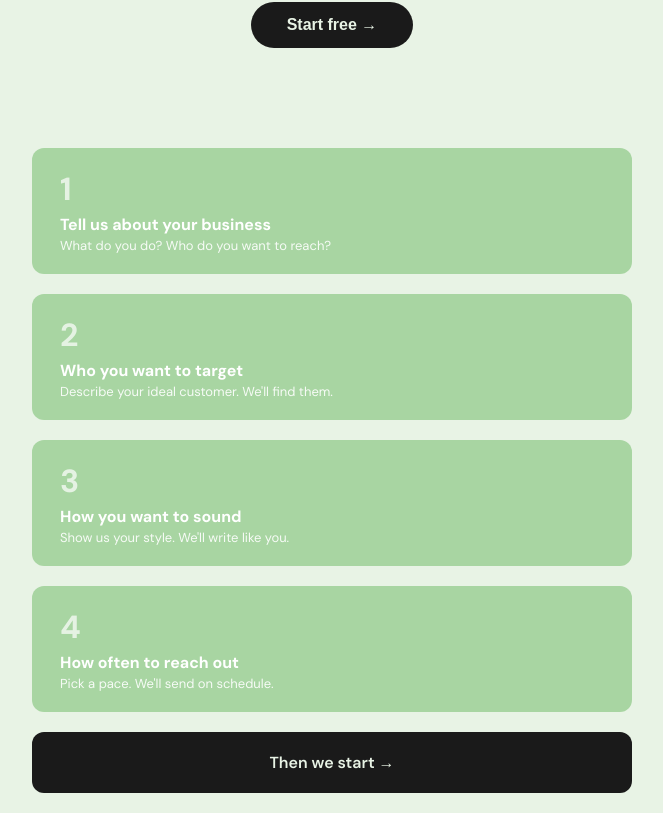
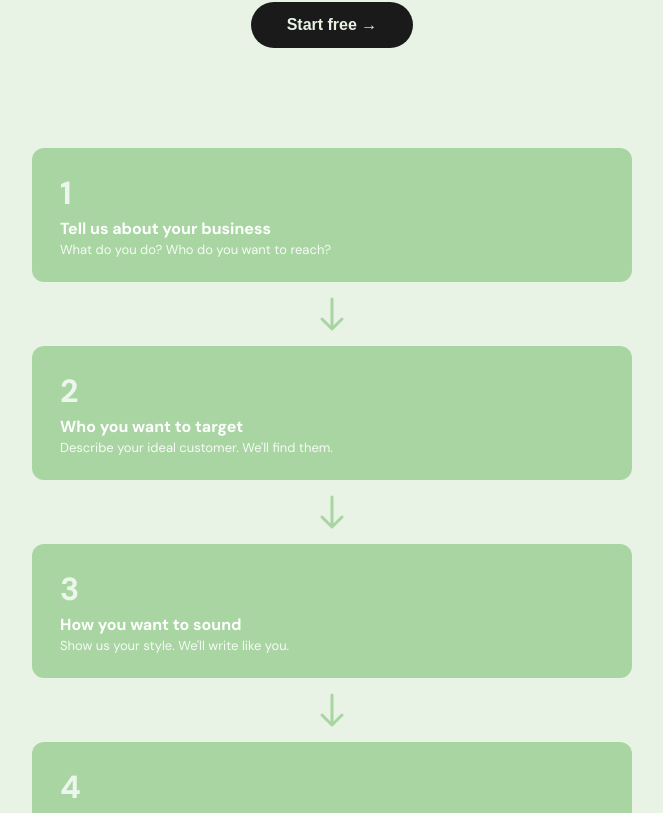
Before and after one commit to afrogoespro/Nio-fresh, a Next.js app in the folder frontend/: page / in a window 1280 px wide. Shown: the part 347-1160 px from the top of the page, without its empty margins (308-971 px from the left). Built offline with nearby package versions, Linux system fonts and the light colour scheme.

Commit message:
Update landing page: cascade animations on scroll with connecting arrows between steps

```diff
--- a/frontend/app/page.tsx
+++ b/frontend/app/page.tsx
@@ -1,10 +1,12 @@
 "use client";
 
 import Link from "next/link";
-import { useState } from "react";
+import { useState, useEffect, useRef } from "react";
 
 export default function Landing() {
   const [expandedFAQ, setExpandedFAQ] = useState<number | null>(null);
+  const [visibleSteps, setVisibleSteps] = useState<Set<number>>(new Set());
+  const stepRefs = useRef<(HTMLDivElement | null)[]>([]);
 
   const steps = [
     { num: 1, title: "Tell us about your business", desc: "What do you do? Who do you want to reach?" },
@@ -12,6 +14,26 @@ export default function Landing() {
     { num: 3, title: "How you want to sound", desc: "Show us your style. We'll write like you." },
     { num: 4, title: "How often to reach out", desc: "Pick a pace. We'll send on schedule." },
   ];
+
+  useEffect(() => {
+    const observer = new IntersectionObserver(
+      (entries) => {
+        entries.forEach((entry) => {
+          if (entry.isIntersecting) {
+            const index = stepRefs.current.indexOf(entry.target as HTMLDivElement);
+            setVisibleSteps((prev) => new Set([...prev, index]));
+          }
+        });
+      },
+      { threshold: 0.2 }
+    );
+
+    stepRefs.current.forEach((ref) => {
+      if (ref) observer.observe(ref);
+    });
+
+    return () => observer.disconnect();
+  }, []);
 
   const faqItems = [
     {
@@ -118,22 +140,30 @@ export default function Landing() {
       {/* 4-Step Animated Flow */}
       <section style={{ paddingBottom: "100px", padding: "40px 20px 100px" }}>
         <div style={{ maxWidth: "600px", margin: "0 auto" }}>
-          <div style={{ display: "flex", flexDirection: "column", gap: "20px" }}>
+          <div style={{ display: "flex", flexDirection: "column", gap: "0px" }}>
             {steps.map((step, i) => (
+              <div key={i}>
+                {/* Step Card */}
                 <div
-                key={i}
+                  ref={(el) => {
+                    if (el) stepRefs.current[i] = el;
+                  }}
                   style={{
                     background: "#a8d5a2",
                     color: "#fff",
-                  padding: "20px 28px",
+                    padding: "24px 28px",
                     borderRadius: "12px",
                     fontSize: "16px",
                     fontWeight: "600",
-                  animation: `slideInLeft 0.5s ease-out ${i * 0.12}s both`,
                     textAlign: "left",
+                    opacity: visibleSteps.has(i) ? 1 : 0,
+                    transform: visibleSteps.has(i) ? "translateX(0)" : "translateX(-40px)",
+                    transition: "all 0.6s cubic-bezier(0.34, 1.56, 0.64, 1)",
+                    transitionDelay: `${visibleSteps.has(i) ? i * 0.1 : 0}s`,
+                    marginBottom: i < steps.length - 1 ? "0" : "20px",
                   }}
                 >
-                <div style={{ fontSize: "32px", fontWeight: "700", marginBottom: "4px", opacity: 0.7 }}>
+                  <div style={{ fontSize: "32px", fontWeight: "700", marginBottom: "4px", opacity: 0.8 }}>
                     {step.num}
                   </div>
                   <div style={{ fontSize: "16px", fontWeight: "700", marginBottom: "2px" }}>
@@ -143,17 +173,49 @@ export default function Landing() {
                     {step.desc}
                   </div>
                 </div>
+
+                {/* Arrow between steps */}
+                {i < steps.length - 1 && (
+                  <div
+                    style={{
+                      display: "flex",
+                      justifyContent: "center",
+                      padding: "12px 0",
+                      opacity: visibleSteps.has(i + 1) ? 1 : 0.3,
+                      transition: "opacity 0.6s ease",
+                    }}
+                  >
+                    <svg width="40" height="40" viewBox="0 0 40 40" fill="none" xmlns="http://www.w3.org/2000/svg">
+                      <path
+                        d="M20 5V35M20 35L10 25M20 35L30 25"
+                        stroke="#a8d5a2"
+                        strokeWidth="3"
+                        strokeLinecap="round"
+                        strokeLinejoin="round"
+                      />
+                    </svg>
+                  </div>
+                )}
+              </div>
             ))}
+
+            {/* Final CTA */}
             <div
+              ref={(el) => {
+                if (el) stepRefs.current[steps.length] = el;
+              }}
               style={{
                 background: "#1a1a1a",
                 color: "#e8f3e5",
-                padding: "20px 28px",
+                padding: "24px 28px",
                 borderRadius: "12px",
                 fontSize: "16px",
                 fontWeight: "600",
                 textAlign: "center",
-                animation: `slideInLeft 0.5s ease-out ${steps.length * 0.12}s both`,
+                opacity: visibleSteps.has(steps.length) ? 1 : 0,
+                transform: visibleSteps.has(steps.length) ? "translateX(0)" : "translateX(-40px)",
+                transition: "all 0.6s cubic-bezier(0.34, 1.56, 0.64, 1)",
+                transitionDelay: `${visibleSteps.has(steps.length) ? steps.length * 0.1 : 0}s`,
               }}
             >
               Then we start →
```
Lines whose indentation alone changed are shown as unchanged.
